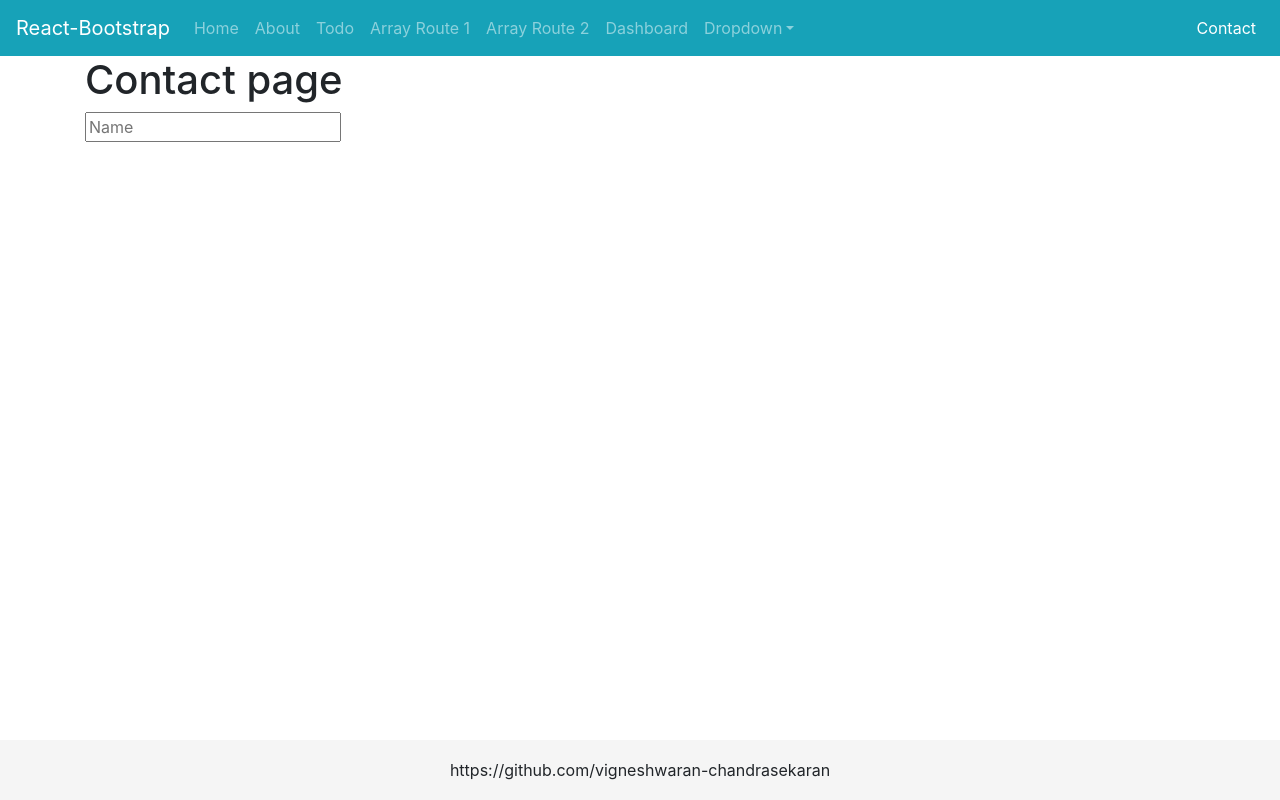
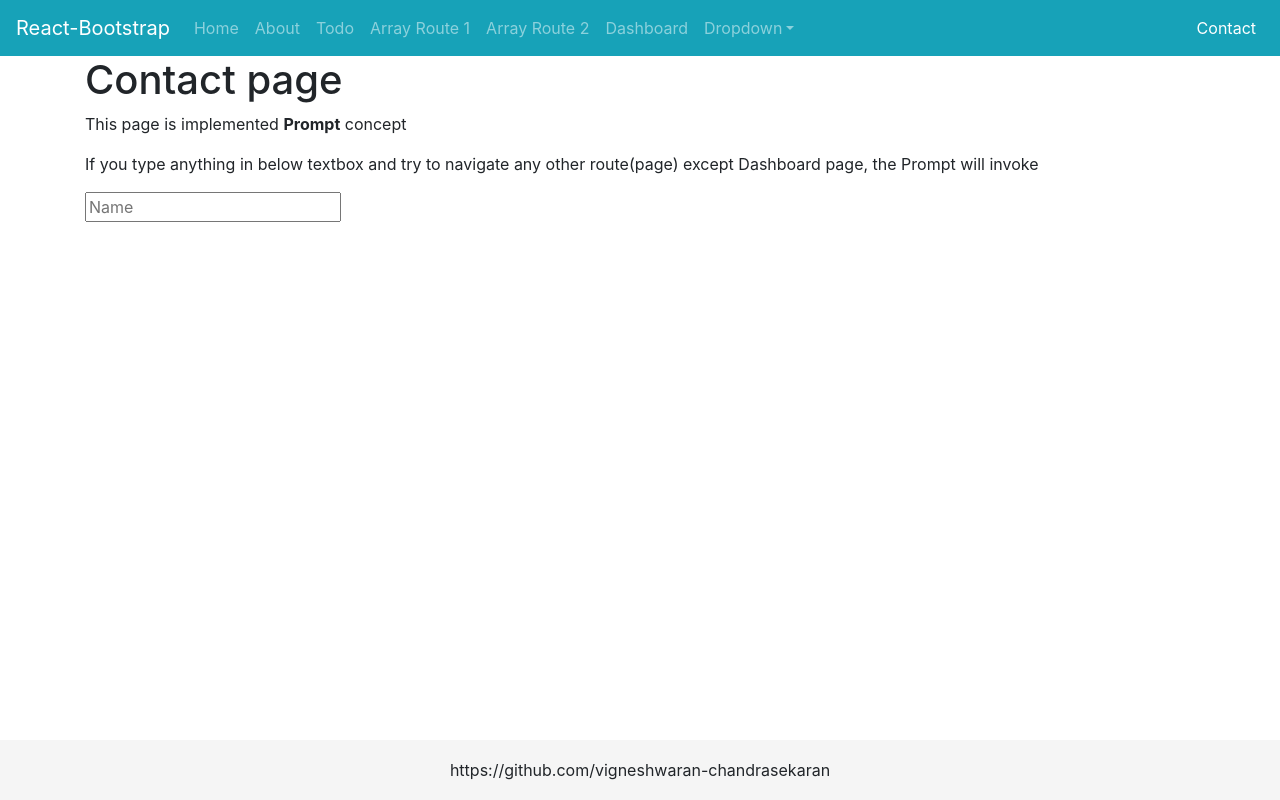
Before and after one commit to vigneshwaran-chandrasekaran/react-router-v5, a React (Create React App) app: page /contact in a window 1280 px wide. Built offline with nearby package versions, Linux system fonts and the light colour scheme.

Commit message:
added notes for about and contact page

```diff
--- a/src/pages/About.js
+++ b/src/pages/About.js
@@ -10,7 +10,7 @@ export default function About(props) {
     return (
         <div>
             <h1>About page</h1>
-            <Button variant="primary" onClick={handleOnClick}>Programmatic navigation to todo page</Button>
+            <Button variant="primary" onClick={handleOnClick}>Click here to programmatic navigation to todo page</Button>
         </div>
     )
 }
--- a/src/pages/Contact.js
+++ b/src/pages/Contact.js
@@ -32,6 +32,10 @@ function Contact() {
         }
       />
       <h1>Contact page</h1>
+      <p>This page is implemented <strong>Prompt</strong> concept</p>
+      <p>If you type anything in below textbox and try to navigate any other route(page) except Dashboard page,
+        the Prompt will invoke
+      </p>
       <input
         value={name}
         onChange={handleOnChange}
```
